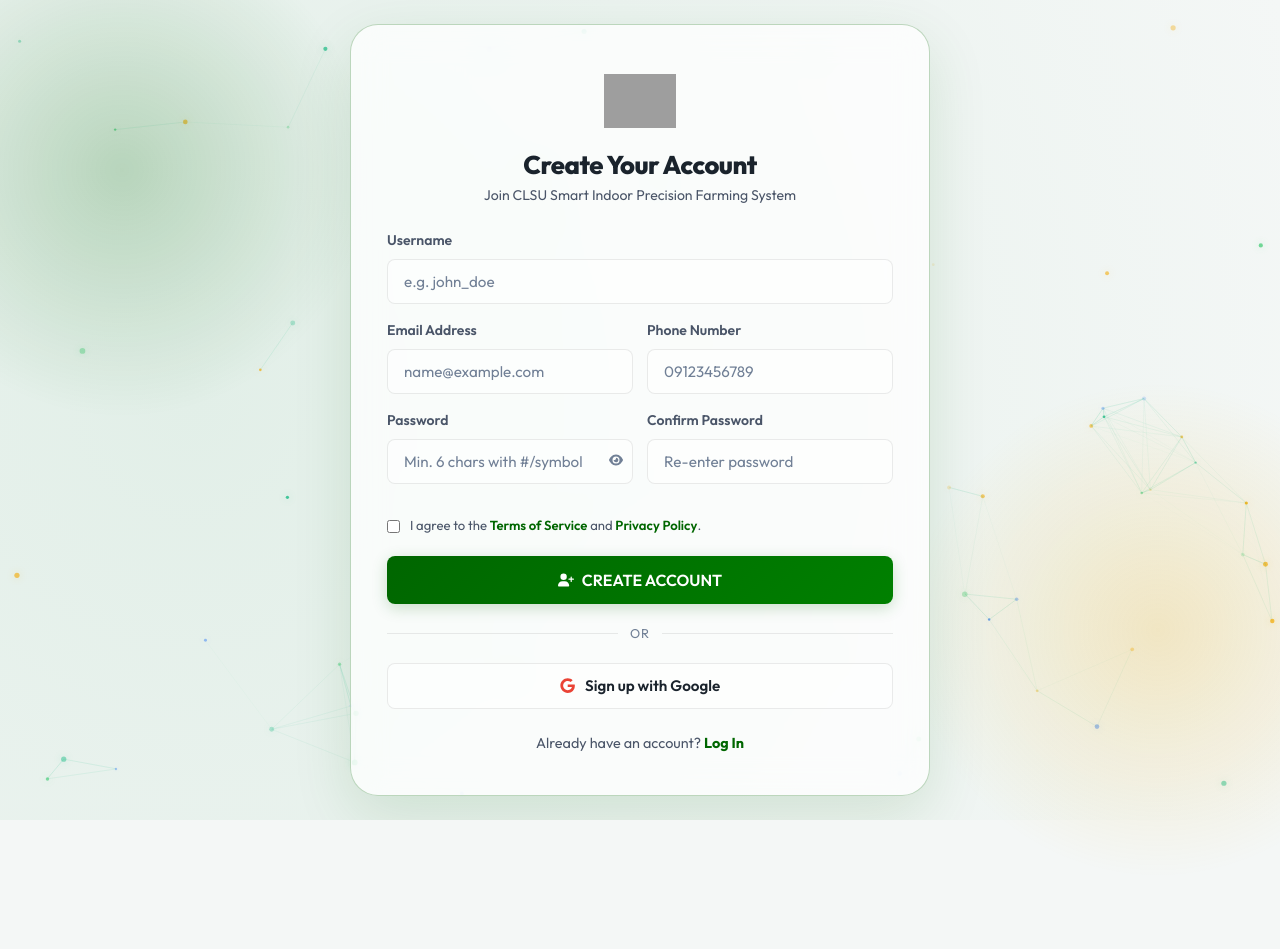
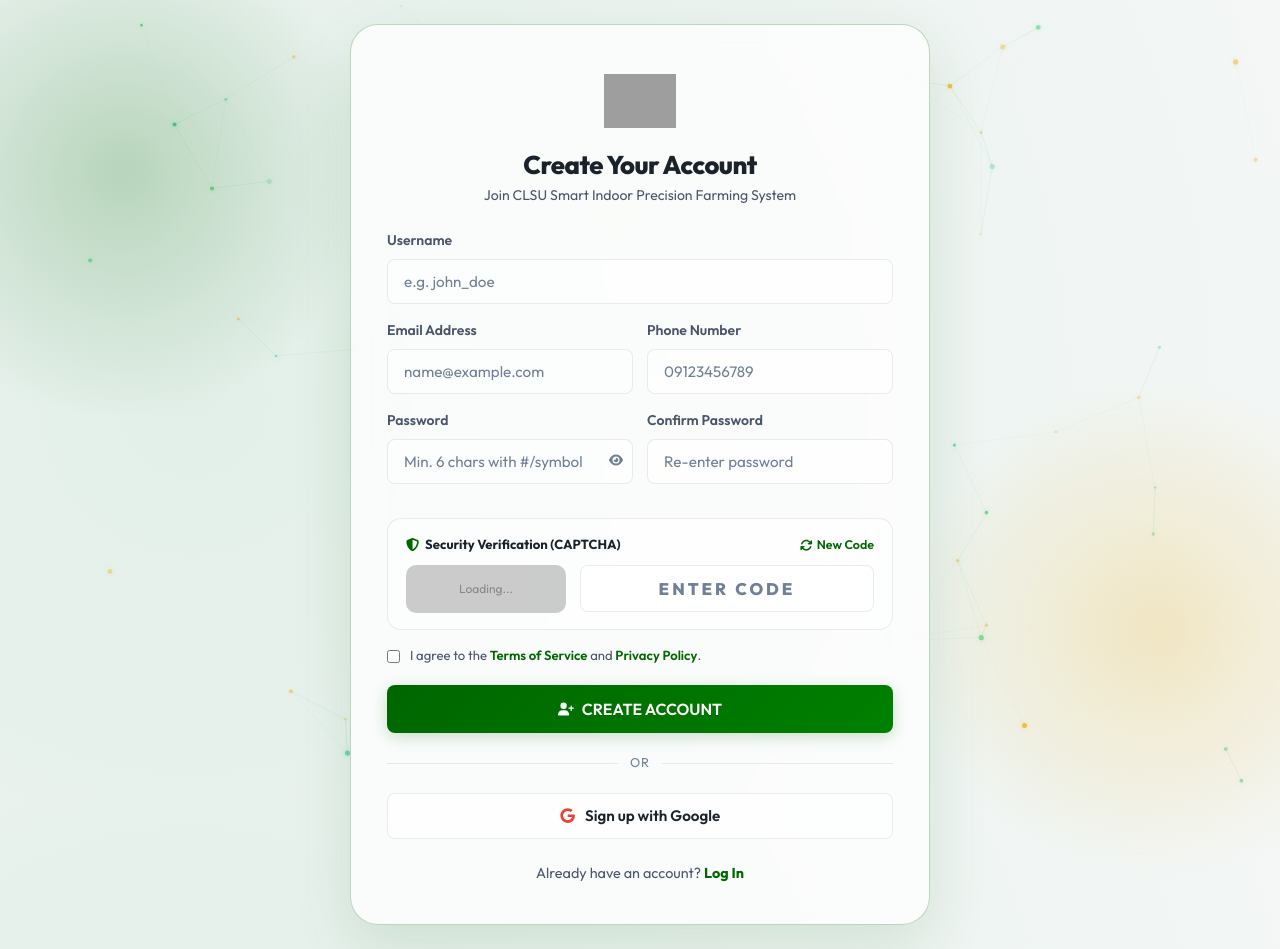
Before and after one commit to JohnDivina/Smart-Indoor-Farming-Website, a Next.js app: page /register in a window 1280 px wide. Before the commit the page ends 820 px from the top, so only its background shows below. Built offline with nearby package versions, Linux system fonts and the light colour scheme; no server answers; grey boxes are pictures that could not be loaded.

Commit message:
feat(security): add cryptographic visual CAPTCHA to registration and refine particle magnetic attraction physics

```diff
--- a/src/app/(auth)/register/page.tsx
+++ b/src/app/(auth)/register/page.tsx
@@ -1,12 +1,12 @@
 'use client';
 
-import React, { useState } from 'react';
+import React, { useState, useEffect } from 'react';
 import Image from 'next/image';
 import Link from 'next/link';
 import { useRouter } from 'next/navigation';
 import { signIn } from 'next-auth/react';
 import GlassPanel from '@/components/ui/GlassPanel';
-import { FaUserPlus, FaEye, FaEyeSlash, FaCheck, FaGoogle } from 'react-icons/fa6';
+import { FaUserPlus, FaEye, FaEyeSlash, FaCheck, FaGoogle, FaShieldHalved, FaArrowsRotate } from 'react-icons/fa6';
 
 export default function RegisterPage() {
   const router = useRouter();
@@ -19,8 +19,33 @@
   const [showPassword, setShowPassword] = useState(false);
   const [agreeTerms, setAgreeTerms] = useState(false);
 
+  // CAPTCHA State
+  const [captchaData, setCaptchaData] = useState<{ svg: string; token: string } | null>(null);
+  const [captchaAnswer, setCaptchaAnswer] = useState('');
+  const [captchaLoading, setCaptchaLoading] = useState(false);
+
   const [loading, setLoading] = useState(false);
   const [error, setError] = useState<string | null>(null);
+
+  const fetchCaptcha = async () => {
+    setCaptchaLoading(true);
+    try {
+      const res = await fetch('/api/auth/captcha');
+      const data = await res.json();
+      if (data.success) {
+        setCaptchaData({ svg: data.svg, token: data.token });
+        setCaptchaAnswer('');
+      }
+    } catch (e) {
+      console.warn('Failed to load CAPTCHA:', e);
+    } finally {
+      setCaptchaLoading(false);
+    }
+  };
+
+  useEffect(() => {
+    fetchCaptcha();
+  }, []);
 
   const handleRegister = async (e: React.FormEvent) => {
     e.preventDefault();
@@ -36,6 +61,11 @@
       return;
     }
 
+    if (!captchaAnswer || captchaAnswer.trim().length === 0) {
+      setError('Please enter the security verification code shown.');
+      return;
+    }
+
     setLoading(true);
 
     try {
@@ -48,6 +78,8 @@
           phonenumber,
           password,
           confirmPassword,
+          captchaToken: captchaData?.token,
+          captchaAnswer: captchaAnswer.trim(),
         }),
       });
 
@@ -55,6 +87,7 @@
 
       if (!res.ok || !data.success) {
         setError(data.message || 'Registration failed. Please check your details.');
+        fetchCaptcha(); // Refresh CAPTCHA on error
         setLoading(false);
         return;
       }
@@ -64,6 +97,7 @@
       router.push(`/verify-otp?userId=${data.userId}&email=${encodeURIComponent(email)}&reason=account_creation${devParam}`);
     } catch (err: any) {
       setError(err?.message || 'A network error occurred. Please try again.');
+      fetchCaptcha();
       setLoading(false);
     }
   };
@@ -213,6 +247,77 @@
             </div>
           </div>
 
+          {/* Security CAPTCHA Box */}
+          <div
+            style={{
+              margin: '18px 0 16px',
+              padding: '16px 18px',
+              borderRadius: '14px',
+              background: 'var(--glass-bg-subtle)',
+              border: '1px solid var(--glass-border)',
+            }}
+          >
+            <div style={{ display: 'flex', alignItems: 'center', justifyContent: 'space-between', marginBottom: '10px' }}>
+              <span style={{ fontSize: '0.82rem', fontWeight: 700, color: 'var(--text-primary)', display: 'flex', alignItems: 'center', gap: '6px' }}>
+                <FaShieldHalved style={{ color: 'var(--accent-primary)' }} />
+                Security Verification (CAPTCHA)
+              </span>
+              <button
+                type="button"
+                onClick={fetchCaptcha}
+                disabled={captchaLoading}
+                style={{
+                  background: 'none',
+                  border: 'none',
+                  color: 'var(--accent-primary)',
+                  fontSize: '0.78rem',
+                  fontWeight: 600,
+                  cursor: 'pointer',
+                  display: 'flex',
+                  alignItems: 'center',
+                  gap: '4px',
+                }}
+                title="Generate a new security code"
+              >
+                <FaArrowsRotate className={captchaLoading ? 'fa-spin' : ''} />
+                <span>New Code</span>
+              </button>
+            </div>
+
+            <div style={{ display: 'flex', alignItems: 'center', gap: '14px', flexWrap: 'wrap' }}>
+              {/* SVG Image Box */}
+              <div
+                dangerouslySetInnerHTML={{
+                  __html:
+                    captchaData?.svg ||
+                    '<div style="width:160px;height:48px;background:rgba(0,0,0,0.2);border-radius:10px;display:flex;align-items:center;justify-content:center;font-size:12px;color:#888;">Loading...</div>',
+                }}
+                style={{ flexShrink: 0 }}
+              />
+
+              <div style={{ flex: 1, minWidth: '140px' }}>
+                <input
+                  type="text"
+                  className="form-input"
+                  placeholder="Enter code"
+                  value={captchaAnswer}
+                  onChange={(e) => setCaptchaAnswer(e.target.value.toUpperCase())}
+                  maxLength={6}
+                  required
+                  autoComplete="off"
+                  spellCheck="false"
+                  style={{
+                    letterSpacing: '3px',
+                    fontWeight: 800,
+                    textTransform: 'uppercase',
+                    fontSize: '1.05rem',
+                    textAlign: 'center',
+                  }}
+                />
+              </div>
+            </div>
+          </div>
+
           <div style={{ margin: '16px 0 20px', display: 'flex', alignItems: 'flex-start', gap: '10px' }}>
             <input
               id="agreeTerms"
--- a/src/components/motion/InteractiveParticles.tsx
+++ b/src/components/motion/InteractiveParticles.tsx
@@ -5,8 +5,6 @@
 interface Particle {
   x: number;
   y: number;
-  originX: number;
-  originY: number;
   vx: number;
   vy: number;
   radius: number;
@@ -14,7 +12,6 @@
   glowColor: string;
   alpha: number;
   baseAlpha: number;
-  pulseSpeed: number;
 }
 
 interface InteractiveParticlesProps {
@@ -28,9 +25,9 @@
 export default function InteractiveParticles({
   className,
   style,
-  particleCount = 65,
-  connectionDistance = 120,
-  mouseRadius = 160,
+  particleCount = 55,
+  connectionDistance = 110,
+  mouseRadius = 95, // Tight proximity threshold
 }: InteractiveParticlesProps) {
   const canvasRef = useRef<HTMLCanvasElement | null>(null);
 
@@ -52,43 +49,37 @@
     ctx.scale(dpr, dpr);
 
     const mouse = {
-      x: -1000,
-      y: -1000,
-      targetX: -1000,
-      targetY: -1000,
+      x: -9999,
+      y: -9999,
       isActive: false,
     };
 
     // Color palette: Smart Farm Emeralds, Limes & Solar Amber Gold
     const colors = [
-      { fill: 'rgba(16, 185, 129, ', glow: 'rgba(16, 185, 129, 0.4)' },
-      { fill: 'rgba(34, 197, 94, ', glow: 'rgba(34, 197, 94, 0.4)' },
-      { fill: 'rgba(242, 169, 0, ', glow: 'rgba(242, 169, 0, 0.4)' },
-      { fill: 'rgba(59, 130, 246, ', glow: 'rgba(59, 130, 246, 0.3)' },
+      { fill: 'rgba(16, 185, 129, ', glow: 'rgba(16, 185, 129, 0.5)' },
+      { fill: 'rgba(34, 197, 94, ', glow: 'rgba(34, 197, 94, 0.5)' },
+      { fill: 'rgba(242, 169, 0, ', glow: 'rgba(242, 169, 0, 0.45)' },
     ];
 
-    const actualCount = width < 768 ? Math.floor(particleCount * 0.5) : particleCount;
+    const actualCount = width < 768 ? Math.floor(particleCount * 0.45) : particleCount;
 
     const particles: Particle[] = [];
     for (let i = 0; i < actualCount; i++) {
       const palette = colors[Math.floor(Math.random() * colors.length)];
-      const baseAlpha = Math.random() * 0.45 + 0.25;
+      const baseAlpha = Math.random() * 0.4 + 0.2;
       const x = Math.random() * width;
       const y = Math.random() * height;
 
       particles.push({
         x,
         y,
-        originX: x,
-        originY: y,
-        vx: (Math.random() - 0.5) * 0.6,
-        vy: (Math.random() - 0.5) * 0.6,
-        radius: Math.random() * 1.8 + 1.2,
+        vx: (Math.random() - 0.5) * 0.5,
+        vy: (Math.random() - 0.5) * 0.5,
+        radius: Math.random() * 1.5 + 1.2,
         color: palette.fill,
         glowColor: palette.glow,
         alpha: baseAlpha,
         baseAlpha,
-        pulseSpeed: Math.random() * 0.02 + 0.01,
       });
     }
 
@@ -103,30 +94,30 @@
 
     const handleMouseMove = (e: MouseEvent) => {
       const rect = canvas.getBoundingClientRect();
-      mouse.targetX = e.clientX - rect.left;
-      mouse.targetY = e.clientY - rect.top;
+      mouse.x = e.clientX - rect.left;
+      mouse.y = e.clientY - rect.top;
       mouse.isActive = true;
     };
 
     const handleMouseLeave = () => {
       mouse.isActive = false;
-      mouse.targetX = -1000;
-      mouse.targetY = -1000;
+      mouse.x = -9999;
+      mouse.y = -9999;
     };
 
     const handleTouchMove = (e: TouchEvent) => {
       if (e.touches.length > 0) {
         const rect = canvas.getBoundingClientRect();
-        mouse.targetX = e.touches[0].clientX - rect.left;
-        mouse.targetY = e.touches[0].clientY - rect.top;
+        mouse.x = e.touches[0].clientX - rect.left;
+        mouse.y = e.touches[0].clientY - rect.top;
         mouse.isActive = true;
       }
     };
 
     const handleTouchEnd = () => {
       mouse.isActive = false;
-      mouse.targetX = -1000;
-      mouse.targetY = -1000;
+      mouse.x = -9999;
+      mouse.y = -9999;
     };
 
     window.addEventListener('resize', handleResize);
@@ -138,64 +129,59 @@
     // Animation Loop
     let time = 0;
     const render = () => {
-      time += 0.02;
+      time += 0.015;
       ctx.clearRect(0, 0, width, height);
-
-      // Smooth mouse interpolation (magnetic dampening)
-      if (mouse.isActive) {
-        mouse.x += (mouse.targetX - mouse.x) * 0.15;
-        mouse.y += (mouse.targetY - mouse.y) * 0.15;
-      } else {
-        mouse.x = -1000;
-        mouse.y = -1000;
-      }
 
       // Update & Draw Particles
       for (let i = 0; i < particles.length; i++) {
         const p = particles[i];
 
         // Organic subtle floating pulse
-        p.alpha = p.baseAlpha + Math.sin(time + i) * 0.15;
+        p.alpha = p.baseAlpha + Math.sin(time + i * 0.5) * 0.12;
 
         // Normal drift movement
         p.x += p.vx;
         p.y += p.vy;
 
         // Screen boundary bounce
-        if (p.x < 0 || p.x > width) p.vx *= -1;
-        if (p.y < 0 || p.y > height) p.vy *= -1;
+        if (p.x < 0) { p.x = 0; p.vx *= -1; }
+        if (p.x > width) { p.x = width; p.vx *= -1; }
+        if (p.y < 0) { p.y = 0; p.vy *= -1; }
+        if (p.y > height) { p.y = height; p.vy *= -1; }
 
-        // ── Magnetic Mouse Attachment & Attraction ──
-        if (mouse.isActive) {
+        // ── Precise Magnetic Mouse Attraction (ONLY within close radius) ──
+        if (mouse.isActive && mouse.x > 0 && mouse.y > 0) {
           const dx = mouse.x - p.x;
           const dy = mouse.y - p.y;
           const dist = Math.hypot(dx, dy);
 
-          if (dist < mouseRadius) {
-            // Gravitational pull towards cursor
-            const force = (1 - dist / mouseRadius) * 0.06;
-            p.x += dx * force;
-            p.y += dy * force;
+          // Strictly act only when distance is within mouseRadius
+          if (dist < mouseRadius && dist > 1) {
+            const pullFactor = (1 - dist / mouseRadius);
 
-            // Draw elastic connection line from particle to cursor
-            const lineAlpha = (1 - dist / mouseRadius) * 0.55;
+            // Subtle gentle pull towards cursor
+            p.x += (dx / dist) * pullFactor * 1.2;
+            p.y += (dy / dist) * pullFactor * 1.2;
+
+            // Draw crisp connection thread
+            const lineAlpha = pullFactor * 0.6;
             ctx.beginPath();
             ctx.moveTo(p.x, p.y);
             ctx.lineTo(mouse.x, mouse.y);
             ctx.strokeStyle = `rgba(16, 185, 129, ${lineAlpha})`;
-            ctx.lineWidth = 1.2;
+            ctx.lineWidth = 1;
             ctx.stroke();
           }
         }
 
-        // Draw particle dot with soft outer bloom
+        // Draw particle dot with soft glow
         ctx.beginPath();
         ctx.arc(p.x, p.y, p.radius, 0, Math.PI * 2);
         ctx.fillStyle = `${p.color}${Math.max(0.1, p.alpha)})`;
-        ctx.shadowBlur = 8;
+        ctx.shadowBlur = 6;
         ctx.shadowColor = p.glowColor;
         ctx.fill();
-        ctx.shadowBlur = 0; // Reset
+        ctx.shadowBlur = 0;
 
         // ── Connect Nearby Particles (Constellation mesh) ──
         for (let j = i + 1; j < particles.length; j++) {
@@ -203,12 +189,12 @@
           const dist = Math.hypot(p.x - p2.x, p.y - p2.y);
 
           if (dist < connectionDistance) {
-            const lineAlpha = (1 - dist / connectionDistance) * 0.22;
+            const lineAlpha = (1 - dist / connectionDistance) * 0.18;
             ctx.beginPath();
             ctx.moveTo(p.x, p.y);
             ctx.lineTo(p2.x, p2.y);
             ctx.strokeStyle = `rgba(16, 185, 129, ${lineAlpha})`;
-            ctx.lineWidth = 0.8;
+            ctx.lineWidth = 0.75;
             ctx.stroke();
           }
         }
```
Also changed, not shown: src/app/api/auth/captcha/route.ts (added, +20 -0 lines), src/app/api/auth/register/route.ts (+11 -0 lines), src/lib/captcha.ts (added, +90 -0 lines).
